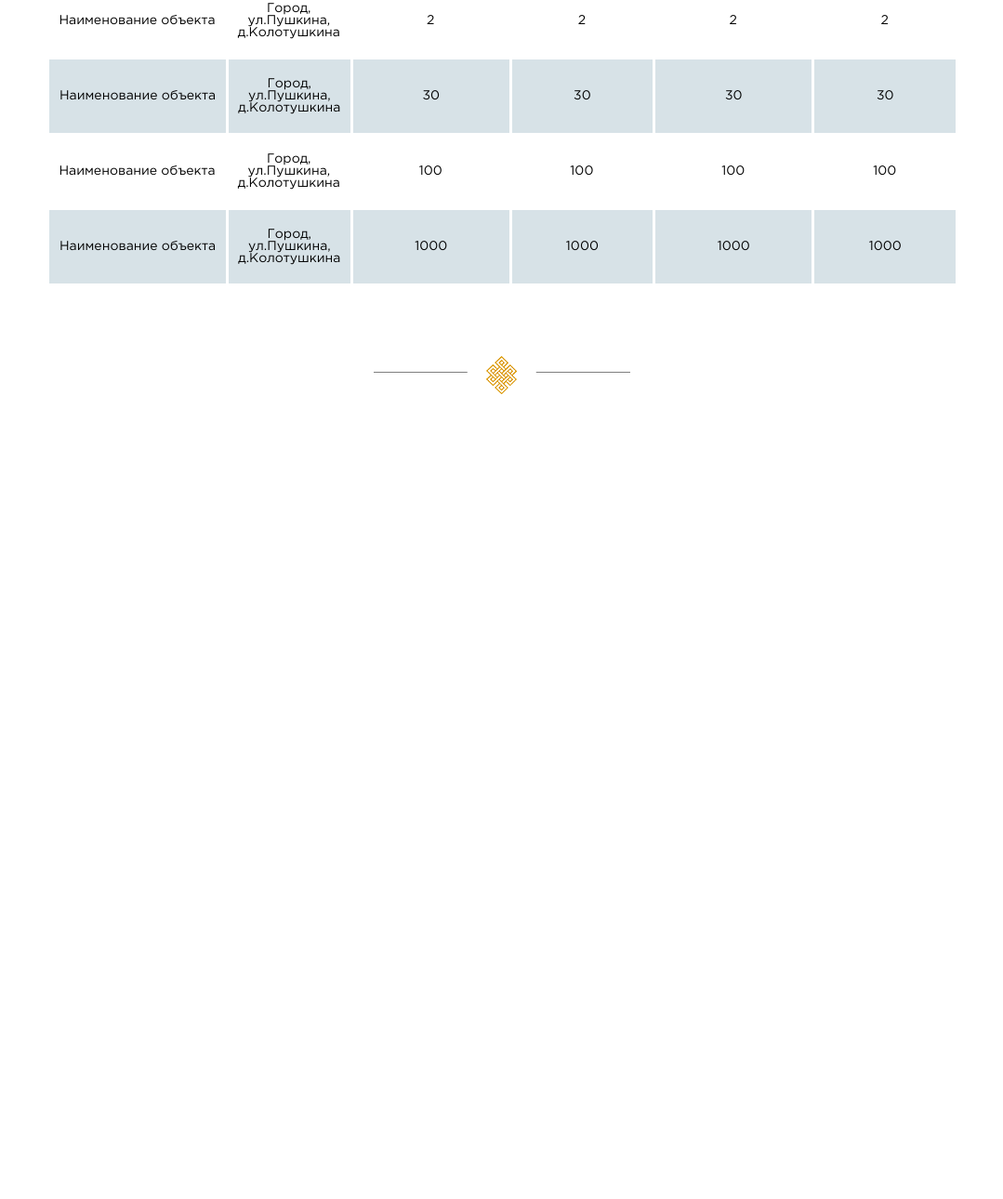
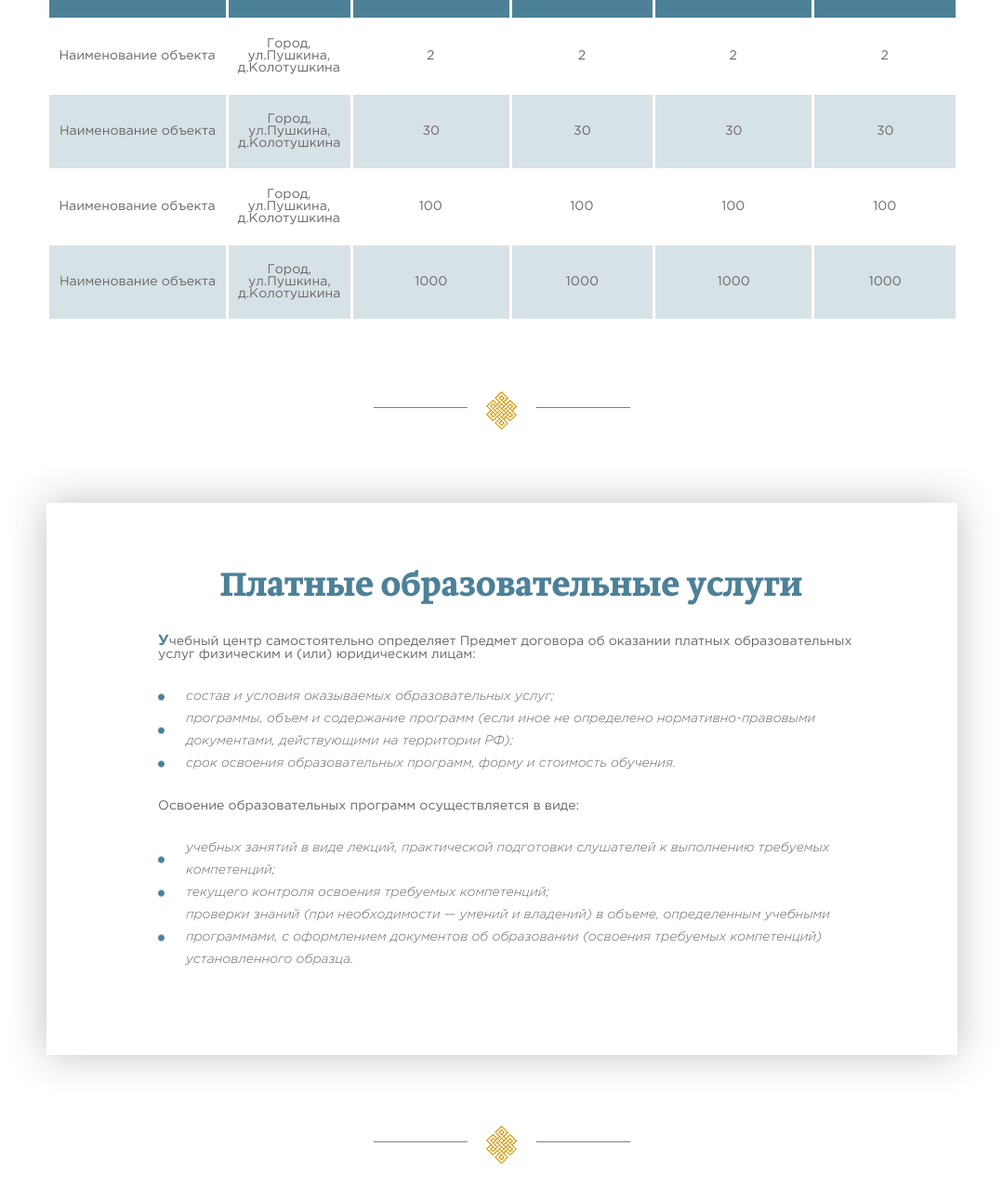
Before and after one commit to VasylKyryliuk/Shang-Shung, a plain HTML site: page shang-shung-22.html in a window 1280 px wide. Shown: the part 3985-5275 px from the top of the page at 93% size, without its empty margins (100-1179 px from the left). Before the commit the page ends 4488 px from the top, so only its background shows below. Drawn offline with Linux system fonts and the light colour scheme.

Commit message:
paid-services

```diff
--- a/shang-shung-22.html
+++ b/shang-shung-22.html
@@ -274,5 +274,29 @@
 		<img src="images/decorative-divider.png" alt="decorative-divider">
 	</div>
 
+	<div class="paid-services">
+		<div class="container">
+			<div class="wrapper shadow">
+				<h2>Платные образовательные услуги</h2>
+				<p><span class="edit-word">У</span>чебный центр самостоятельно определяет Предмет договора об оказании платных образовательных услуг физическим и (или) юридическим лицам:</p>
+				<ul>
+					<li>состав и условия оказываемых образовательных услуг;</li>
+					<li>программы, объем и содержание программ (если иное не определено нормативно-правовыми документами, действующими на территории РФ);</li>
+					<li>срок освоения образовательных программ, форму и стоимость обучения.</li>
+				</ul>
+				<p>Освоение образовательных программ осуществляется в виде:</p>
+				<ul>
+					<li>учебных занятий в виде лекций, практической подготовки слушателей к выполнению требуемых компетенций;</li>
+					<li>текущего контроля освоения требуемых компетенций;</li>
+					<li>проверки знаний (при необходимости — умений и владений) в объеме, определенным учебными программами, с оформлением документов об образовании (освоения требуемых компетенций) установленного образца.</li>
+				</ul>
+			</div>
+		</div>
+	</div>
+
+	<div class="decorative-divider">
+		<img src="images/decorative-divider.png" alt="decorative-divider">
+	</div>
+
 </body>
 </html>
--- a/styles/style.css
+++ b/styles/style.css
@@ -3,6 +3,7 @@ body {
 	margin: 0 auto;
 	font-family: 'GothamReg';
 	font-size: 14px;
+	color: #666666;
 }
 
 .container {
@@ -315,7 +316,7 @@ h1,h2,h3,h4,h5,h6,p,a,ul,li {
 }
 
 .logistical-support .wrapper {
-	padding: 73px 100px 62px 117px;
+	padding: 73px 100px 100px 117px;
 }
 
 .logistical-support .wrapper h2 {
@@ -375,3 +376,39 @@ h1,h2,h3,h4,h5,h6,p,a,ul,li {
 .big-table-objects {
 	margin-top: 105px;
 }
+
+.paid-services .wrapper {
+	padding: 68px 100px 90px 120px;
+}
+
+.paid-services .wrapper p {
+	margin: 27px 0;
+}
+
+.paid-services .wrapper h2 {
+	text-align: center;
+	margin: 0 auto;
+	color: #4c8198;
+	font-family: 'BrioniBold';
+	font-size: 37px;
+	margin-bottom: 31px;
+}
+
+.paid-services .wrapper li {
+	position: relative;
+	line-height: 24px;
+	list-style: none;
+	padding-left: 30px;
+	font-family: 'GothamLigItaly';
+}
+
+.paid-services .wrapper li::before {
+	position: absolute;
+	content: '';
+	background: url('../images/list-ellips.png')center no-repeat;
+	height: 7px;
+	width: 7px;
+	top: 50%;
+	transform: translateY(-50%);
+	left: 0;
+}
```
Also changed, not shown: images/list-ellips.png (added).
